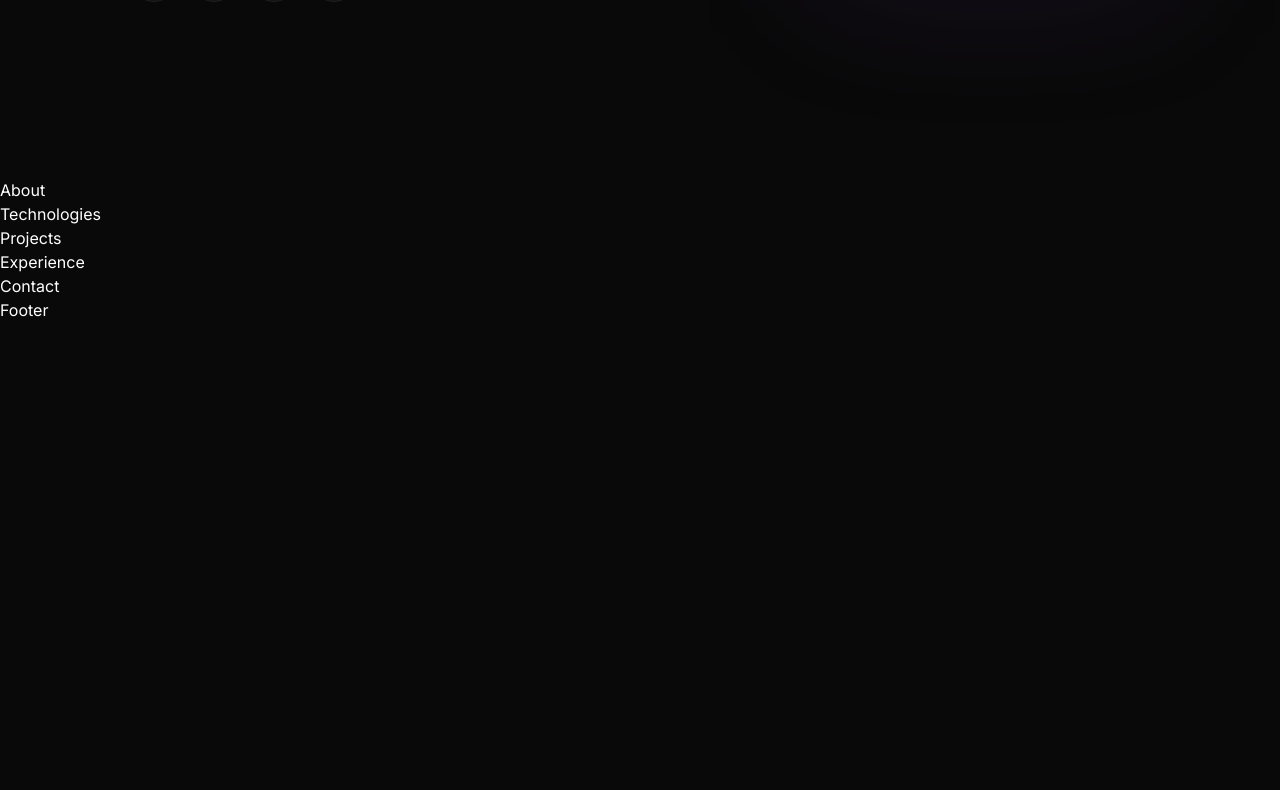
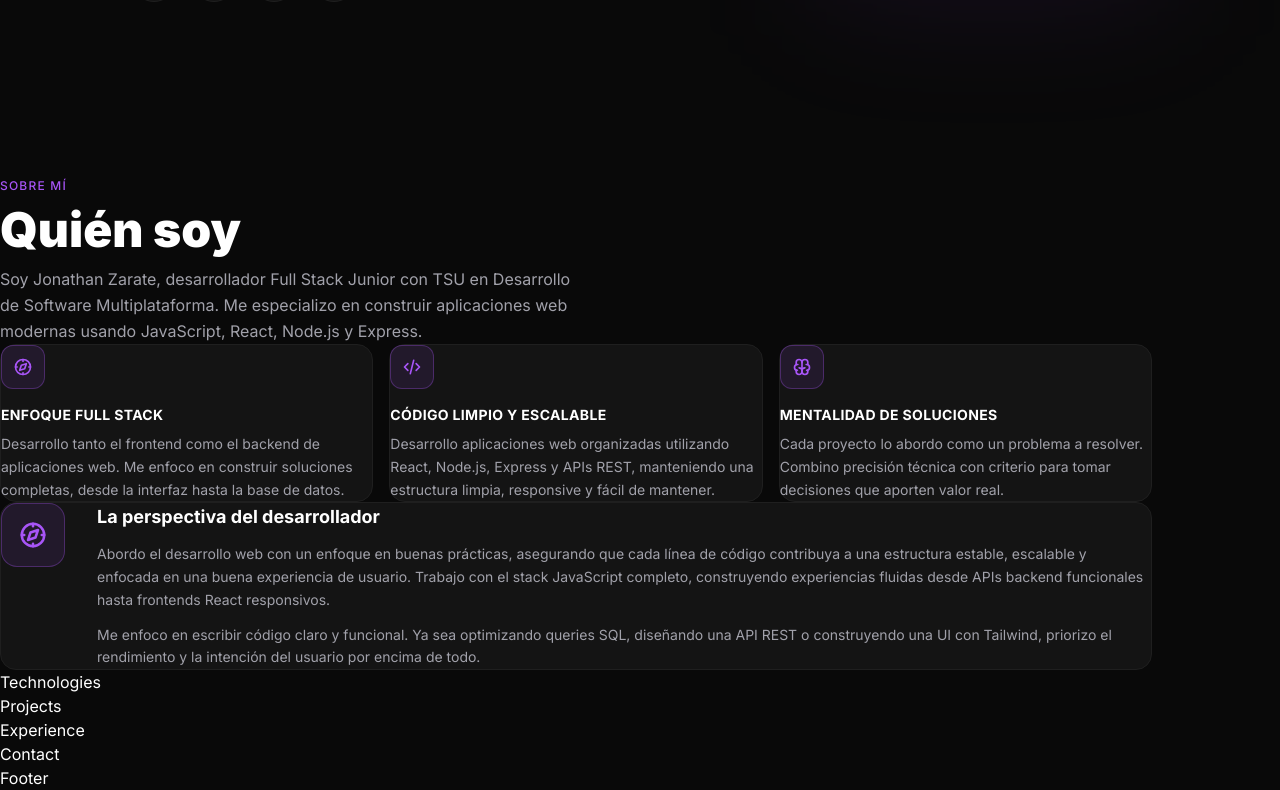
Before and after one commit to JonathanZarateP/jonathan-zarate-portfolio, a React (Vite) app: page / in a window 1280 px wide. Shown: the part 622-1412 px from the top of the page. Before the commit the page ends 944 px from the top, so only its background shows below. Built offline with nearby package versions, Linux system fonts and the light colour scheme.

Commit message:
feat: agregar sección About con cards y perspectiva del desarrollador

```diff
--- a/src/components/About.jsx
+++ b/src/components/About.jsx
@@ -1,5 +1,97 @@
+import { TbCompass, TbCode, TbBrain } from 'react-icons/tb'
+
+const cards = [
+  {
+    icon: TbCompass,
+    title: 'Enfoque Full Stack',
+    description:
+      'Desarrollo tanto el frontend como el backend de aplicaciones web. Me enfoco en construir soluciones completas, desde la interfaz hasta la base de datos.',
+  },
+  {
+    icon: TbCode,
+    title: 'Código limpio y escalable',
+    description:
+      'Desarrollo aplicaciones web organizadas utilizando React, Node.js, Express y APIs REST, manteniendo una estructura limpia, responsive y fácil de mantener.',
+  },
+  {
+    icon: TbBrain,
+    title: 'Mentalidad de soluciones',
+    description:
+      'Cada proyecto lo abordo como un problema a resolver. Combino precisión técnica con criterio para tomar decisiones que aporten valor real.',
+  },
+]
+
 const About = () => {
-  return <div>About</div>
+  return (
+    <section
+      id="about"
+      className="mx-auto max-w-6xl px-6 py-28"
+    >
+      {/* Header */}
+      <div className="mb-16 flex flex-col gap-3">
+        <span className="text-xs font-medium uppercase tracking-widest text-purple-accent">
+          Sobre mí
+        </span>
+        <h2 className="text-4xl font-black text-text-primary md:text-5xl">
+          Quién soy
+        </h2>
+        <p className="max-w-xl text-base leading-relaxed text-text-secondary">
+          Soy Jonathan Zarate, desarrollador Full Stack Junior con TSU en
+          Desarrollo de Software Multiplataforma. Me especializo en construir
+          aplicaciones web modernas usando JavaScript, React, Node.js y Express.
+        </p>
+      </div>
+
+      {/* Cards */}
+      <div className="grid grid-cols-1 gap-4 md:grid-cols-3">
+        {cards.map(({ icon: Icon, title, description }) => (
+          <div
+            key={title}
+            className="group flex flex-col gap-4 rounded-2xl border border-border bg-bg-card p-6 transition-all duration-300 hover:border-border-purple hover:bg-bg-card-hover"
+          >
+            {/* Icon */}
+            <div className="flex h-11 w-11 items-center justify-center rounded-xl border border-border-purple bg-purple-accent/10 transition-all duration-300 group-hover:bg-purple-accent/20">
+              <Icon className="text-xl text-purple-accent" />
+            </div>
+
+            {/* Text */}
+            <div className="flex flex-col gap-2">
+              <h3 className="text-sm font-bold uppercase tracking-wide text-text-primary">
+                {title}
+              </h3>
+              <p className="text-sm leading-relaxed text-text-secondary">
+                {description}
+              </p>
+            </div>
+          </div>
+        ))}
+      </div>
+
+      {/* Bottom card — Architect Perspective */}
+      <div className="mt-4 flex flex-col gap-4 rounded-2xl border border-border bg-bg-card p-8 md:flex-row md:items-start md:gap-8">
+        <div className="flex h-16 w-16 shrink-0 items-center justify-center rounded-2xl border border-border-purple bg-purple-accent/10">
+          <TbCompass className="text-3xl text-purple-accent" />
+        </div>
+        <div className="flex flex-col gap-3">
+          <h3 className="text-lg font-bold text-text-primary">
+            La perspectiva del desarrollador
+          </h3>
+          <p className="text-sm leading-relaxed text-text-secondary">
+            Abordo el desarrollo web con un enfoque en buenas prácticas, asegurando
+            que cada línea de código contribuya a una estructura estable, escalable
+            y enfocada en una buena experiencia de usuario. Trabajo con el stack
+            JavaScript completo, construyendo experiencias fluidas desde APIs backend
+            funcionales hasta frontends React responsivos.
+        </p>
+          <p className="text-sm leading-relaxed text-text-secondary">
+            Me enfoco en escribir código claro y funcional. Ya sea optimizando queries SQL, diseñando una
+            API REST o construyendo una UI con Tailwind, priorizo el rendimiento
+            y la intención del usuario por encima de todo.
+          </p>
+        </div>
+      </div>
+    </section>
+  )
 }
 
 export default About
```
